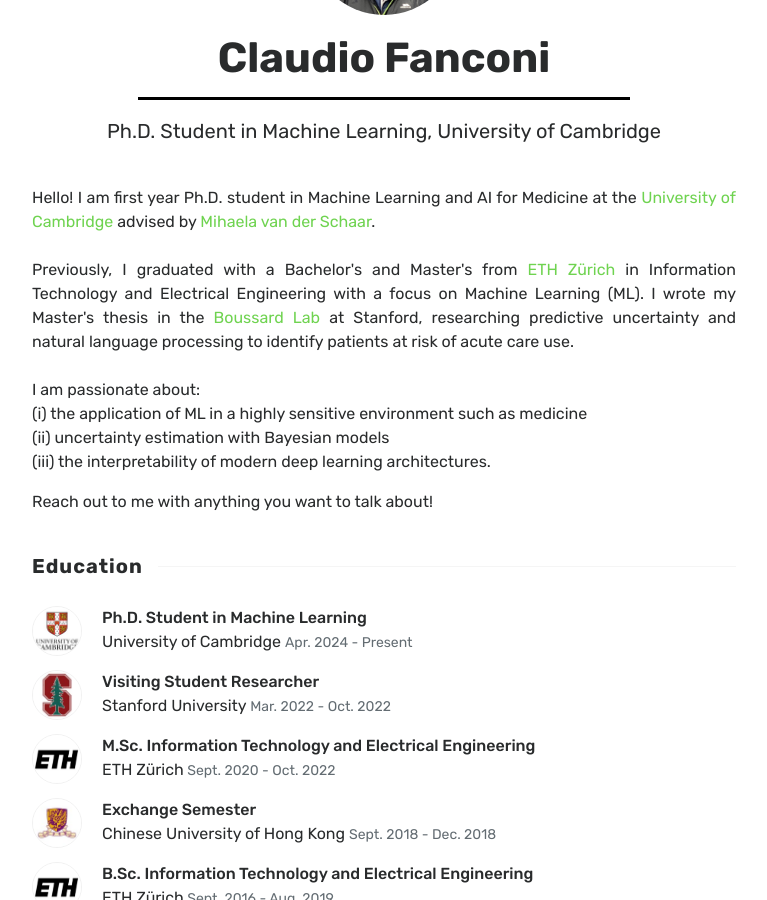
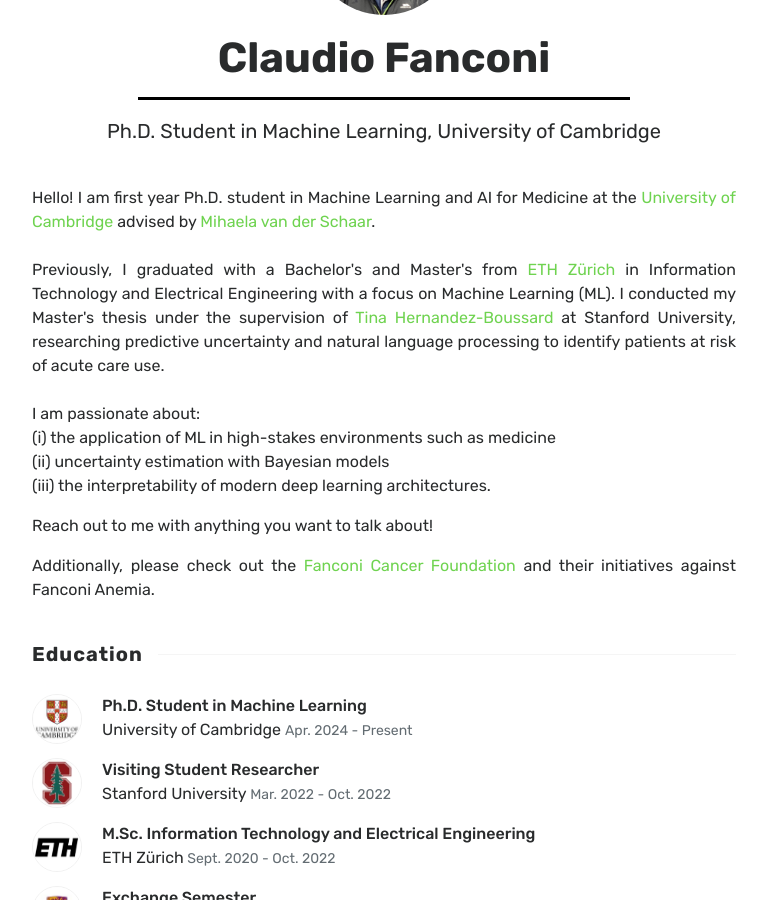
Before and after one commit to fanconic/fanconic.github.io, a Jekyll site: the page built from index.html, in a window 1280 px wide and 900 px high, scrolled down 282 px. Shown: the whole window, without its empty margins (256-1023 px from the left). Built offline with Jekyll 4.4.1, drawn with Linux system fonts in a browser that asks for light colours; the list of posts is cut into pages by our own code.

Commit message:
added FCF

```diff
--- a/index.html
+++ b/index.html
@@ -21,15 +21,20 @@ title: Home
                 van der Schaar</a>.<br /> <br />
             Previously, I graduated with a Bachelor's and Master's from <a href="https://ethz.ch/de.html">ETH
                 Zürich</a> in Information Technology and Electrical Engineering with a focus on Machine Learning (ML). I
-            wrote my Master's thesis in the <a href="https://med.stanford.edu/boussard-lab.html">Boussard Lab</a> at
-            Stanford, researching predictive uncertainty and natural language processing to identify patients at risk of
+            conducted my Master's thesis under the supervision of <a
+                href="https://med.stanford.edu/boussard-lab.html">Tina Hernandez-Boussard</a> at
+            Stanford University, researching predictive uncertainty and natural language processing to identify patients
+            at risk of
             acute care use.<br /><br />
             I am passionate about:
-            <br />(i) the application of ML in a highly sensitive environment such as medicine
+            <br />(i) the application of ML in high-stakes environments such as medicine
             <br />(ii) uncertainty estimation with Bayesian models
             <br />(iii) the interpretability of modern deep learning architectures.
 
         <p class="bio">Reach out to me with anything you want to talk about!</p>
+
+        <p class="bio">Additionally, please check out the <a href="https://fanconi.org">Fanconi Cancer Foundation</a>
+            and their initiatives against Fanconi Anemia.</p>
 
         <br />
         <div class="wrapintro-title">
```
